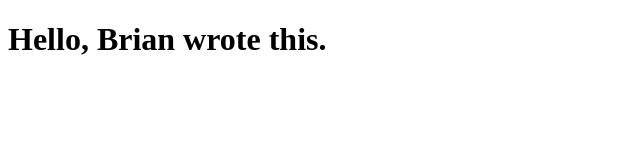
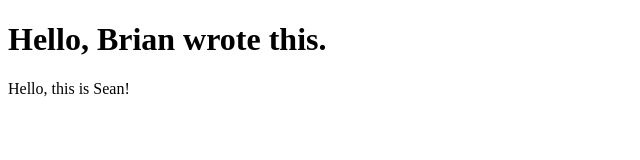
Before and after one commit to DiamondToliver/hello_world_collab, a plain HTML site: page index.html in a window 1280 px wide. Shown: the whole page, without its empty margins (0-640 px from the left). Drawn offline with Linux system fonts and the light colour scheme.

Commit message:
Sean's changes

```diff
--- a/index.html
+++ b/index.html
@@ -8,6 +8,6 @@
 </head>
 <body>
     <h1>Hello, Brian wrote this.</h1>
-
+    <p> Hello, this is Sean!</p>
 </body>
 </html>
```
